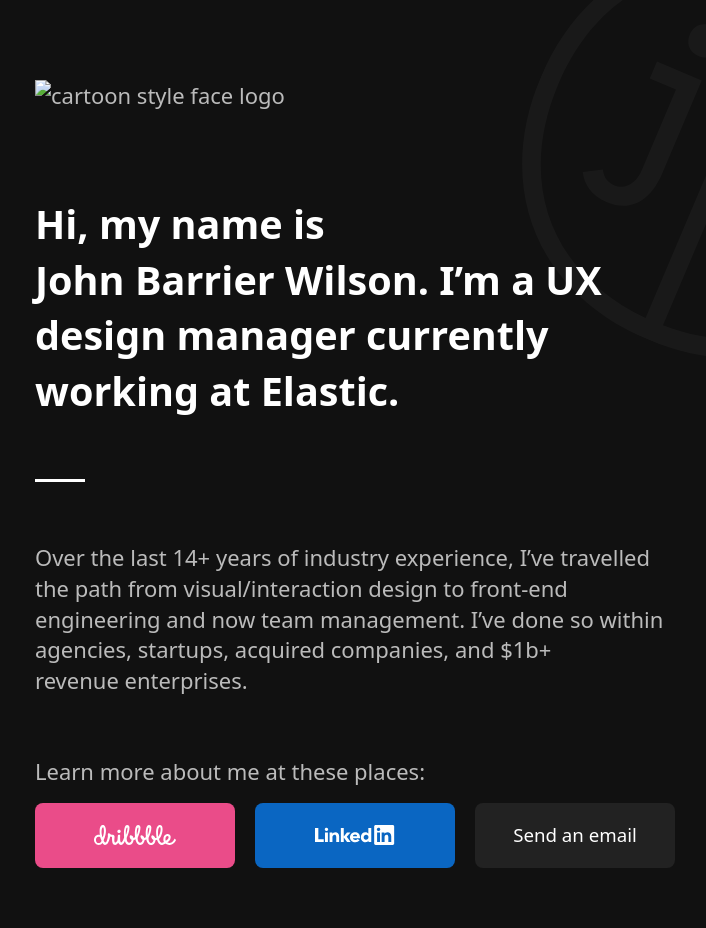
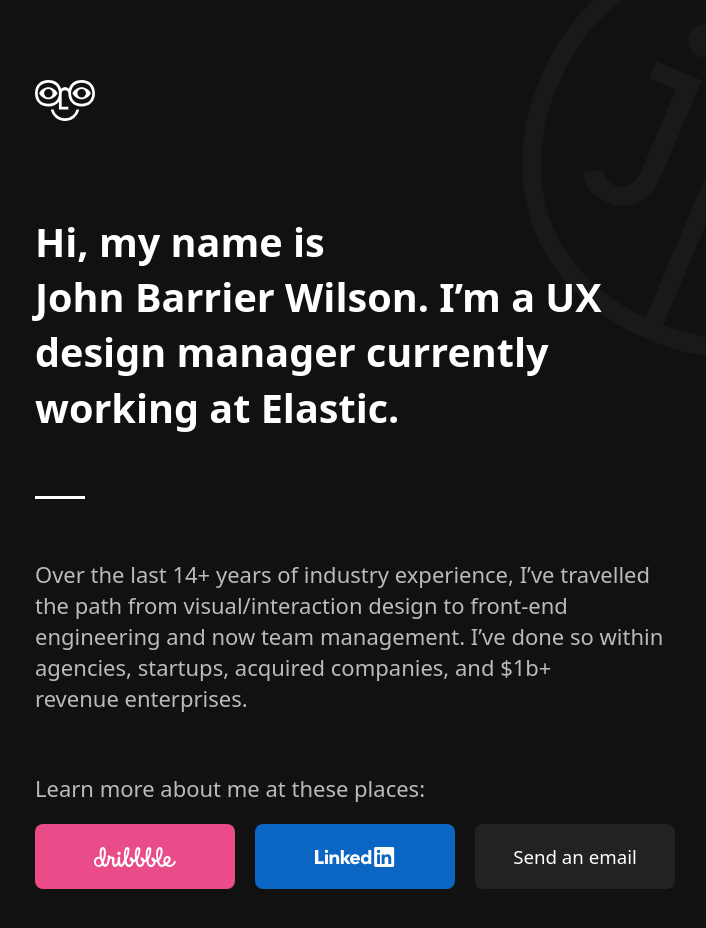
Before and after one commit to johnbarrierwilson/csb-mru2gn, a website: page index.html in a window 1280 px wide. Shown: the whole page, without its empty margins (285-991 px from the left). Drawn offline with Linux system fonts and the light colour scheme; the site is published under a folder, as on GitHub Pages, so addresses that start at the root find nothing.

Commit message:
Deployment from Codesandbox.

```diff
--- a/index.html
+++ b/index.html
@@ -10,7 +10,7 @@
   </head>
   <body>
     <div class="wrapper">
-      <img src="/images/face.svg" alt="cartoon style face logo" class="logo" />
+      <img src="images/face.svg" alt="cartoon style face logo" class="logo" />
       <h1>
         Hi, my name is John&nbsp;Barrier&nbsp;Wilson. I’m a UX design manager
         currently working at&nbsp;Elastic.
--- a/styles/style.css
+++ b/styles/style.css
@@ -44,7 +44,7 @@
   margin-bottom: 60px;
 }
 p:last-of-type {
-  margin-bottom: 16px;
+  margin-bottom: 20px;
 }
 
 .button {
```
Also changed, not shown: 1 other file.
